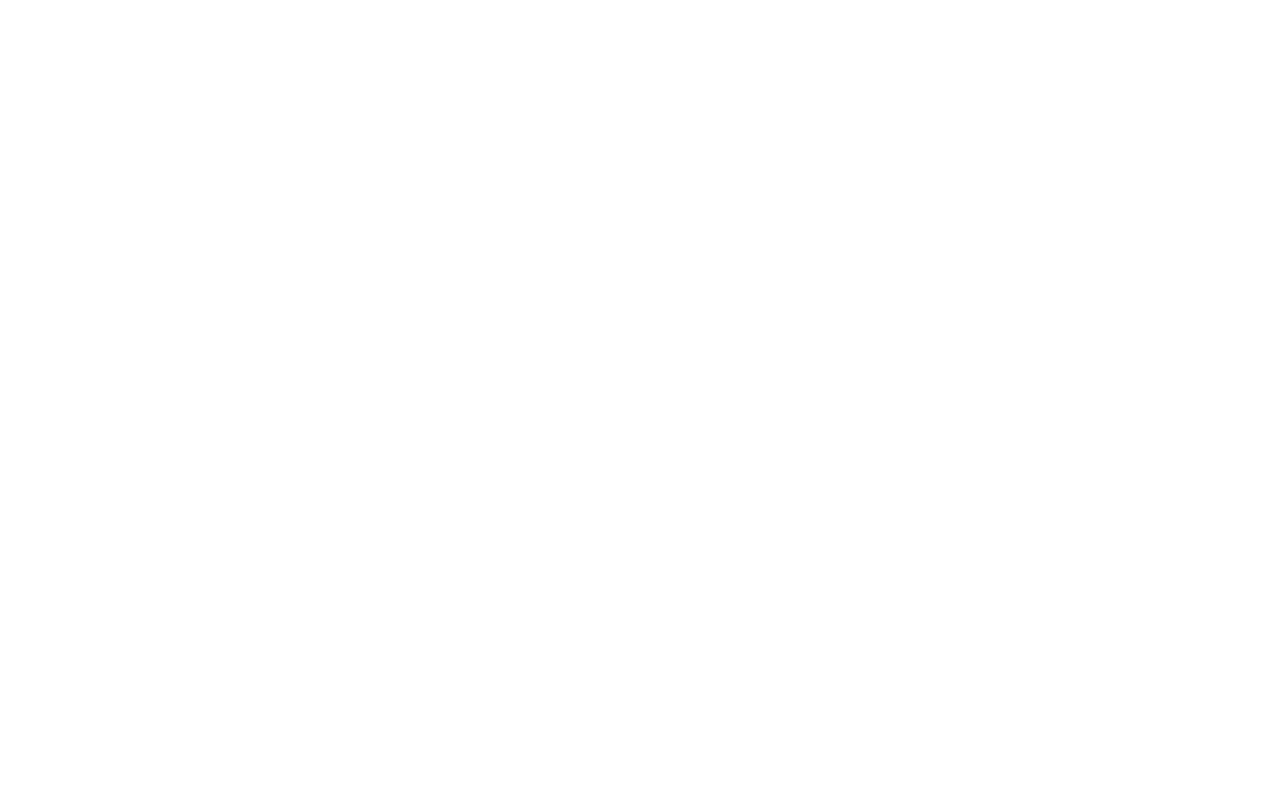
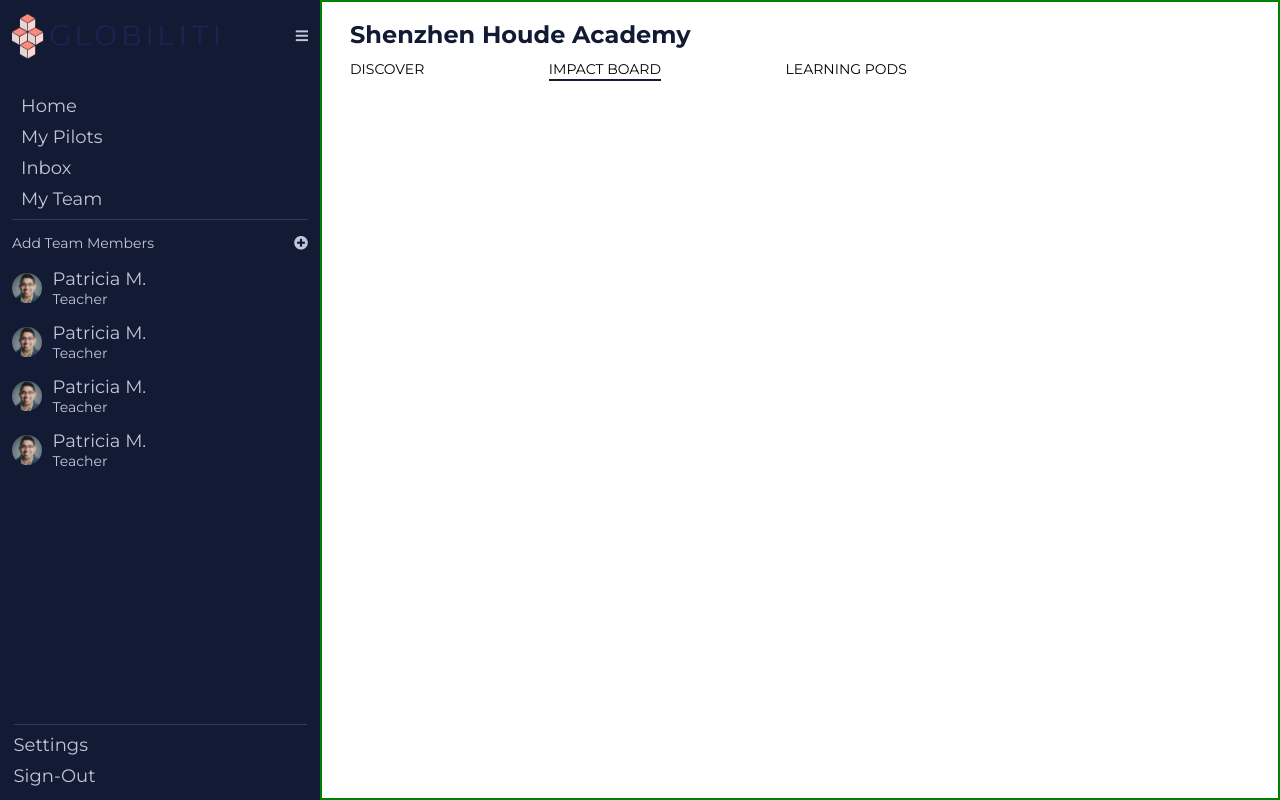
Before and after one commit to Gurveen-codes/globiliti, a React (Create React App) app in the folder frontend/: page /dashboard in a window 1280 px wide. Built offline with nearby package versions, Linux system fonts and the light colour scheme.

Commit message:
Design dashboard sidebar and navbar

```diff
--- a/frontend/public/index.html
+++ b/frontend/public/index.html
@@ -9,8 +9,17 @@
 			name="description"
 			content="Web site created using create-react-app"
 		/>
-    <link rel="preconnect" href="https://fonts.gstatic.com">
-<link href="https://fonts.googleapis.com/css2?family=Montserrat:wght@400;500;700&display=swap" rel="stylesheet">
+		<link rel="preconnect" href="https://fonts.gstatic.com" />
+		<link
+			href="https://fonts.googleapis.com/css2?family=Montserrat:wght@400;500;700&display=swap"
+			rel="stylesheet"
+		/>
+		<link
+			rel="stylesheet"
+			href="https://cdnjs.cloudflare.com/ajax/libs/font-awesome/5.15.3/css/all.min.css"
+			integrity="sha512-iBBXm8fW90+nuLcSKlbmrPcLa0OT92xO1BIsZ+ywDWZCvqsWgccV3gFoRBv0z+8dLJgyAHIhR35VZc2oM/gI1w=="
+			crossorigin="anonymous"
+		/>
 
 		<link rel="apple-touch-icon" href="%PUBLIC_URL%/logo192.png" />
 		<!--
--- a/frontend/src/App.js
+++ b/frontend/src/App.js
@@ -2,10 +2,12 @@ import React from 'react'
 import { Route } from 'react-router-dom'
 import LoginScreen from './screens/LoginScreen'
 import RegisterScreen from './screens/RegisterScreen'
+import Dashboard from './screens/Dashboard/Dashboard'
 
 const App = () => {
 	return (
 		<div className="App">
+			<Route path="/dashboard" exact component={Dashboard}></Route>
 			<Route path="/login" exact component={LoginScreen}></Route>
 			<Route path="/" exact component={RegisterScreen}></Route>
 		</div>
--- /dev/null
+++ b/frontend/src/components/Navbar/Navbar.js
@@ -0,0 +1,19 @@
+import React from 'react'
+import './navbar.css'
+
+const Navbar = () => {
+	return (
+		<div className="navbar">
+			<div className="nav-title">Shenzhen Houde Academy</div>
+			<div className="nav-menu">
+				<ul>
+					<li className="nav-menu-item">Discover</li>
+					<li className="nav-menu-item active">Impact Board</li>
+					<li className="nav-menu-item">Learning pods</li>
+				</ul>
+			</div>
+		</div>
+	)
+}
+
+export default Navbar
--- /dev/null
+++ b/frontend/src/components/Navbar/navbar.css
@@ -0,0 +1,31 @@
+.navbar {
+	display: flex;
+	flex-direction: column;
+	padding-left: 2em;
+	padding-top: 1.25em;
+}
+.navbar ul {
+	list-style: none;
+	display: flex;
+	justify-content: space-between;
+}
+
+.navbar .nav-title {
+	font-size: 1.5rem;
+	font-weight: 700;
+	color: #131a34;
+}
+
+.navbar .nav-menu {
+	width: 60%;
+	max-width: 600px;
+	padding-top: 0.75em;
+}
+
+.navbar .nav-menu-item {
+	text-transform: uppercase;
+	line-height: 1.25rem;
+}
+.navbar .nav-menu-item.active {
+	border-bottom: 2px solid #131a34;
+}
--- /dev/null
+++ b/frontend/src/components/Sidebar/Sidebar.js
@@ -0,0 +1,49 @@
+import React from 'react'
+import titleImage from '../../assets/images/titleImage.png'
+import userImg from '../../assets/images/Oval.png'
+import './sidebar.css'
+
+const Sidebar = () => {
+	return (
+		<aside className="sidebar">
+			<div className="sidebar-title">
+				<img src={titleImage} alt="Globiliti" />
+				<i className="fas fa-bars sidebar-toggle"></i>
+			</div>
+
+			<div className="sidebar-menu">
+				<ul>
+					<li className="sidebar-menu-item active">Home</li>
+					<li className="sidebar-menu-item">My Pilots</li>
+					<li className="sidebar-menu-item">Inbox</li>
+					<li className="sidebar-menu-item">My Team</li>
+				</ul>
+			</div>
+
+			<div className="sidebar-team-list">
+				<div className="team-list-title">
+					<p>Add Team Members</p>
+					<i class="fas fa-plus-circle"></i>
+				</div>
+				<ul>
+					{[...Array(4)].map((_, i) => (
+						<li key={i} className="sidebar-team-item">
+							<img src={userImg} alt="A user" />
+							<div className="user-detail">
+								<p className="user-name">Patricia M.</p>
+								<p className="user-desc">Teacher</p>
+							</div>
+						</li>
+					))}
+				</ul>
+			</div>
+
+			<div className="sidebar-footer">
+				<div className="sidebar-footer-item">Settings</div>
+				<div className="sidebar-footer-item">Sign-Out</div>
+			</div>
+		</aside>
+	)
+}
+
+export default Sidebar
--- /dev/null
+++ b/frontend/src/components/Sidebar/sidebar.css
@@ -0,0 +1,71 @@
+.sidebar {
+	background-color: #131a34;
+	color: #c2c6d9;
+
+	padding: 0.75rem;
+	min-height: 100vh;
+	position: relative;
+}
+.sidebar ul {
+	list-style: none;
+}
+.sidebar .sidebar-title {
+	display: flex;
+	justify-content: space-between;
+	align-items: center;
+	cursor: pointer;
+}
+.sidebar .sidebar-title img {
+	max-width: 70%;
+}
+
+.sidebar .sidebar-menu {
+	margin-top: 2em;
+	font-size: 1.125rem;
+	border-bottom: 1px solid #323c61;
+}
+
+.sidebar .sidebar-menu .sidebar-menu-item {
+	margin: 0.5em;
+	cursor: pointer;
+}
+.sidebar .sidebar-team-list {
+	margin-top: 1em;
+	margin-bottom: 1em;
+}
+.sidebar .sidebar-team-list .team-list-title {
+	display: flex;
+	justify-content: space-between;
+	align-items: center;
+}
+.sidebar .sidebar-team-list ul {
+	margin-top: 1rem;
+}
+.sidebar .sidebar-team-list .sidebar-team-item {
+	display: flex;
+	align-items: center;
+	margin-top: 1em;
+	cursor: pointer;
+}
+
+.sidebar-team-item .user-detail {
+	margin-left: 0.75em;
+}
+.sidebar-team-item .user-detail .user-name {
+	font-size: 1.125rem;
+}
+
+.sidebar-footer {
+	width: calc(100% - 1.5em);
+	font-size: 1.125rem;
+	border-top: 1px solid #323c61;
+	position: absolute;
+	bottom: 0.75em;
+	left: 0.75em;
+	z-index: 10;
+}
+
+.sidebar-footer-item {
+	cursor: pointer;
+	margin-top: 0.5em;
+}
--- a/frontend/src/index.css
+++ b/frontend/src/index.css
@@ -16,7 +16,7 @@ body {
 	height: max-content;
 	display: grid;
 	grid-template-columns: 0.4fr 0.6fr;
-	grid-template-rows: min-content 1fr;
+	grid-template-rows: min-content min-content;
 	margin-left: 3rem;
 	margin-top: 1rem;
 }
@@ -45,7 +45,7 @@ body {
 .form-container .banner-img .banner-right-img {
 	position: absolute;
 	top: 400px;
-	left: 100%;
+	left: 90%;
 	transform: translateX(-50%);
 	z-index: -1;
 }
@@ -74,6 +74,7 @@ body {
 	border-bottom: 2px solid #9ca6af;
 	display: inline-block;
 	width: 70%;
+	max-width: 350px;
 	padding: 0.5em;
 	font-size: 1.125rem;
 }
--- /dev/null
+++ b/frontend/src/screens/Dashboard/Dashboard.js
@@ -0,0 +1,15 @@
+import React from 'react'
+import Navbar from '../../components/Navbar/Navbar'
+import Sidebar from '../../components/Sidebar/Sidebar'
+import './dashboard.css'
+
+const Dashboard = () => {
+	return (
+		<div className="dashboard">
+			<Sidebar />
+			<Navbar />
+		</div>
+	)
+}
+
+export default Dashboard
--- /dev/null
+++ b/frontend/src/screens/Dashboard/dashboard.css
@@ -0,0 +1,15 @@
+.dashboard {
+	font-size: 14px;
+
+	display: grid;
+	grid-template-columns: repeat(4, 1fr);
+}
+
+.sidebar {
+	grid-column: 1 / 2;
+}
+
+.navbar {
+	grid-column: 2 / -1;
+	border: 2px solid green;
+}
```
Also changed, not shown: frontend/src/assets/images/Oval.png (added). Lines whose indentation alone changed are shown as unchanged.
